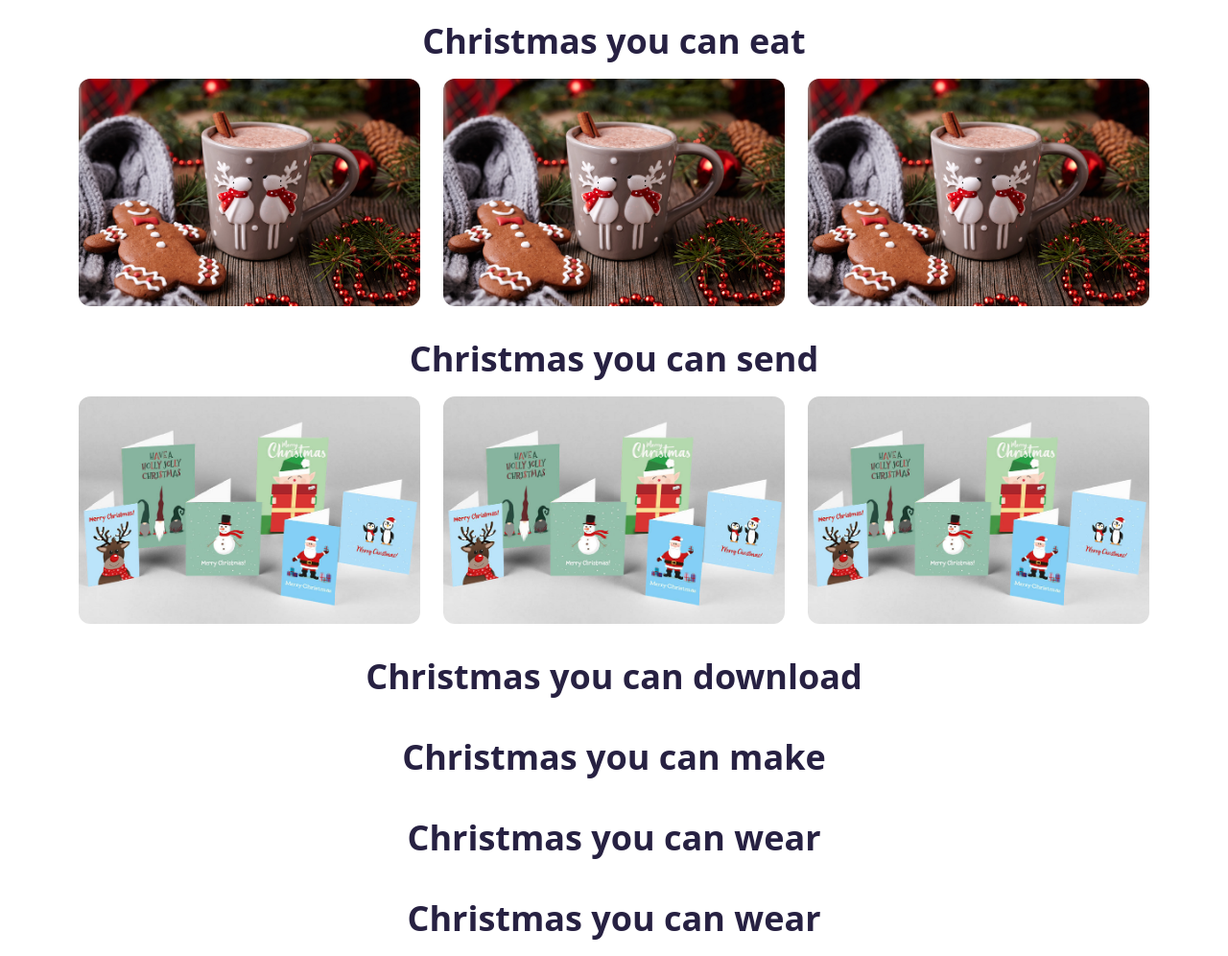
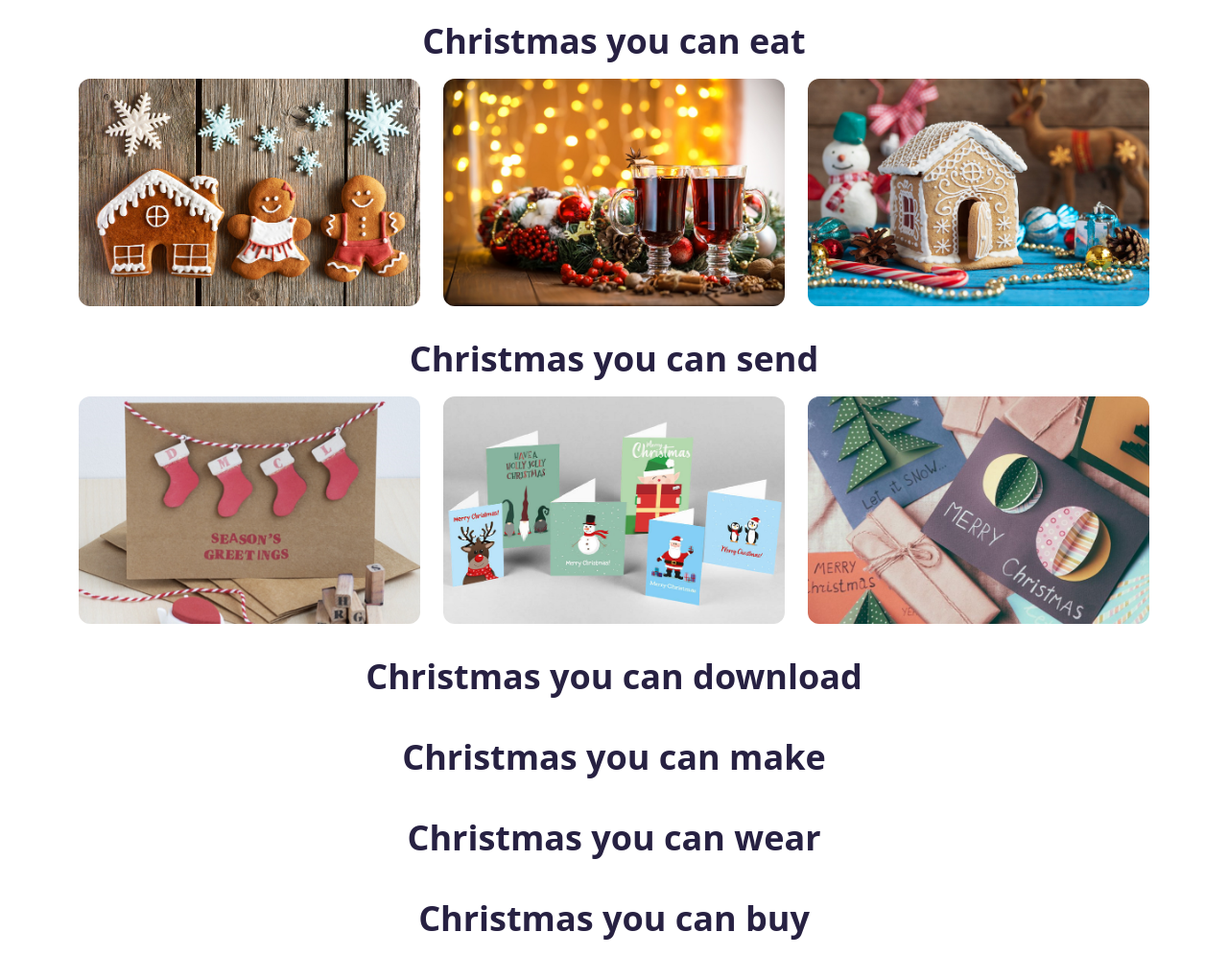
Before and after one commit to VTetiana/Christmas-decoration, a plain HTML site: page ideas.html in a window 1280 px wide. Shown: the part 346-1342 px from the top of the page at 96% size. Drawn offline with nearby package versions, Linux system fonts and the light colour scheme.

Commit message:
updated img for eat and send

```diff
--- a/ideas.html
+++ b/ideas.html
@@ -56,26 +56,28 @@
         <i class="fa-solid fa-cart-shopping d-inline ms-2"></i>
       </div>
     </div>
+    </div>
+
     <h2 class="categories">Christmas you can eat</h2>
     <div class="container">
       <div class="row">
         <div class="col-md-4">
           <img
-            src="images/cookies-christmas-sm.png"
+            src="images/snowflakes-men_sm.png"
             alt="cookies christmas"
             class="img-fluid"
           />
         </div>
         <div class="col-md-4">
           <img
-            src="images/cookies-christmas-sm.png"
+            src="images/Mulled-wine_sm.png"
             alt="cookies christmas"
             class="img-fluid"
           />
         </div>
         <div class="col-md-4">
           <img
-            src="images/cookies-christmas-sm.png"
+            src="images/holiday-toys-new-year_sm.png"
             alt="cookies christmas"
             class="img-fluid"
           />
@@ -87,7 +89,7 @@
       <div class="row">
         <div class="col-md-4">
           <img
-            src="images/christmas-cards.png"
+            src="images/Stocking-Card-LO_sm.png"
             alt="postcard"
             class="img-fluid"
           />
@@ -101,7 +103,7 @@
         </div>
         <div class="col-md-4">
           <img
-            src="images/christmas-cards.png"
+            src="images/diy-christmas-cards-sm.png"
             alt="postcard"
             class="img-fluid"
           />
@@ -132,7 +134,7 @@
         <div class="col-md-4"></div>
       </div>
     </div>
-    <h2 class="categories">Christmas you can wear</h2>
+    <h2 class="categories">Christmas you can buy</h2>
     <div class="container">
       <div class="row">
         <div class="col-md-4"></div>
```
Also changed, not shown: images/Mulled-wine_sm.png (added), images/Stocking-Card-LO_sm.png (added), images/diy-christmas-cards-sm.png (added), images/holiday-toys-new-year_sm.png (added), images/snowflakes-men_sm.png (added).
